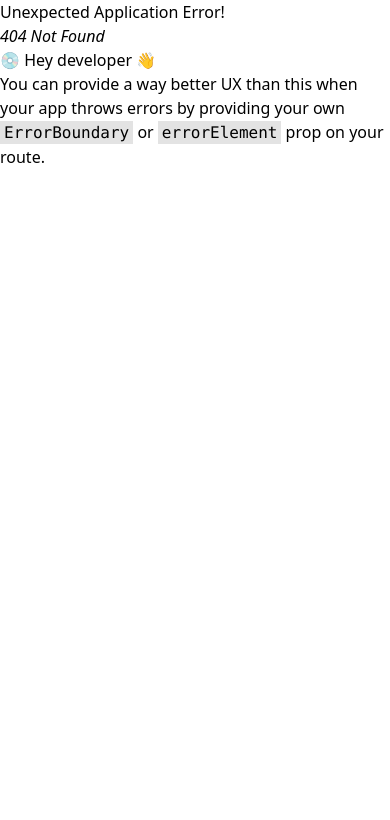
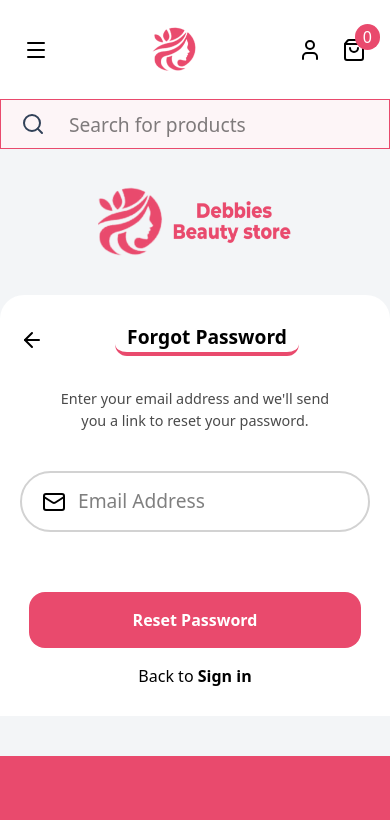
Before and after one commit to Jacbfrancis/debbies-beauty-store, a React (Vite) app: page /forgot-password in a window 390 px wide. Before the commit this address had no page. Shown: the top 820 px of the page. Built offline with nearby package versions, Linux system fonts and the light colour scheme.

Commit message:
implemented forgot password page UI for mobile

```diff
--- a/src/components/Navbar.jsx
+++ b/src/components/Navbar.jsx
@@ -102,6 +102,7 @@ function Navbar() {
           </div>
 
           <span className="lg:hidden">
+            <Link to={"/register"}>
               <svg
                 xmlns="http://www.w3.org/2000/svg"
                 width="24"
@@ -116,7 +117,9 @@ function Navbar() {
                 <path d="M19 21v-2a4 4 0 0 0-4-4H9a4 4 0 0 0-4 4v2" />
                 <circle cx="12" cy="7" r="4" />
               </svg>
+            </Link>
           </span>
+
           <span className="inline-block cursor-pointer" onClick={openCartMenu}>
             <svg
               xmlns="http://www.w3.org/2000/svg"
--- a/src/components/Navmenu.jsx
+++ b/src/components/Navmenu.jsx
@@ -55,10 +55,14 @@ function Navmenu() {
 
           <hr />
           <li>
-            <Link to={"/register"}>Register</Link>
+            <Link to={"/register"} onClick={closeNavMenu}>
+              Register
+            </Link>
           </li>
           <li>
-            <Link to={"/sign-in"}>Sign In</Link>
+            <Link to={"/sign-in"} onClick={closeNavMenu}>
+              Sign In
+            </Link>
           </li>
           <li>FAQs</li>
         </ul>
--- /dev/null
+++ b/src/components/auth/ForgotPasswordForm.jsx
@@ -0,0 +1,80 @@
+import { Link } from "react-router-dom";
+
+function ForgotPasswordForm() {
+  return (
+    <div className="pb-10 pt-3 xl:px-20">
+      <div className="bg-[#fff] rounded-t-3xl px-5 py-7 shadow-4xl">
+        <div className="mb-10">
+          <span className="text-[1.2rem] font-bold flex justify-between items-center">
+            <Link to={"/sign-in"}>
+              <svg
+                xmlns="http://www.w3.org/2000/svg"
+                width="24"
+                height="24"
+                viewBox="0 0 24 24"
+                fill="none"
+                stroke="currentColor"
+                strokeWidth="2"
+                strokeLinecap="round"
+                strokeLinejoin="round"
+              >
+                <path d="m12 19-7-7 7-7" />
+                <path d="M19 12H5" />
+              </svg>
+            </Link>
+            <h3 className="border-b-4 border-[#e94a6d] px-3 rounded-xl">
+              Forgot Password
+            </h3>
+
+            <span className="block"></span>
+          </span>
+          <p className="text-[#4a4a4a] text-[0.9rem] text-center mt-8 w-[80%] mx-auto">
+            Enter your email address and we'll send you a link to reset your
+            password.
+          </p>
+        </div>
+
+        <form>
+          <div className="w-full border-2 border-[#d2d2d2] rounded-4xl py-3.5 px-5 flex justify-start items-center gap-3">
+            <span>
+              <svg
+                xmlns="http://www.w3.org/2000/svg"
+                width="24"
+                height="24"
+                viewBox="0 0 24 24"
+                fill="none"
+                stroke="currentColor"
+                strokeWidth="2"
+                strokeLinecap="round"
+                strokeLinejoin="round"
+              >
+                <path d="m22 7-8.991 5.727a2 2 0 0 1-2.009 0L2 7" />
+                <rect x="2" y="4" width="20" height="16" rx="2" />
+              </svg>
+            </span>
+            <input
+              type="e-mail"
+              className="text-[1.2rem] outline-none"
+              placeholder="Email Address"
+            />
+          </div>
+
+          <div className="text-center mt-15">
+            <button className="bg-[#e94a6d] text-[#fff] font-extrabold w-[95%] rounded-2xl px-10 py-4">
+              Reset Password
+            </button>
+
+            <p className="font-light mt-4">
+              Back to{" "}
+              <Link to={"/sign-in"} className="font-bold">
+                Sign in
+              </Link>
+            </p>
+          </div>
+        </form>
+      </div>
+    </div>
+  );
+}
+
+export default ForgotPasswordForm;
--- a/src/components/auth/SigninForm.jsx
+++ b/src/components/auth/SigninForm.jsx
@@ -63,9 +63,12 @@ function SigninForm() {
               />
             </div>
           </div>
-          <span className="text-[#e94a6d] font-semibold text-right block mt-2">
+          <Link
+            to={"/forgot-password"}
+            className="text-[#e94a6d] font-semibold text-right block mt-2"
+          >
             Forgot Password?
-          </span>
+          </Link>
 
           <div className="text-center mt-8">
             <button className="bg-[#e94a6d] text-[#fff] font-extrabold w-[95%] rounded-2xl px-10 py-4">
--- /dev/null
+++ b/src/pages/auth/ForgotPasswordPage.jsx
@@ -0,0 +1,16 @@
+import AuthHeader from "../../components/auth/AuthHeader";
+import ForgotPasswordForm from "../../components/auth/ForgotPasswordForm";
+import SigninForm from "../../components/auth/SigninForm";
+
+function ForgotPasswordPage() {
+  return (
+    <div>
+      <div className="bg-[#f3f5f7]">
+        <AuthHeader />
+        <ForgotPasswordForm />
+      </div>
+    </div>
+  );
+}
+
+export default ForgotPasswordPage;
--- a/src/routes.jsx
+++ b/src/routes.jsx
@@ -7,6 +7,7 @@ import CartPage from "./pages/CartPage";
 import CheckOutPage from "./pages/CheckOutPage";
 import SigninPage from "./pages/auth/SigninPage";
 import RegisterPage from "./pages/auth/RegisterPage";
+import ForgotPasswordPage from "./pages/auth/ForgotPasswordPage";
 
 export const routes = [
   {
@@ -21,6 +22,7 @@ export const routes = [
       { path: "/checkout", element: <CheckOutPage /> },
       { path: "/sign-in", element: <SigninPage /> },
       { path: "/register", element: <RegisterPage /> },
+      { path: "/forgot-password", element: <ForgotPasswordPage /> },
     ],
   },
 ];
```
Lines whose indentation alone changed are shown as unchanged.
